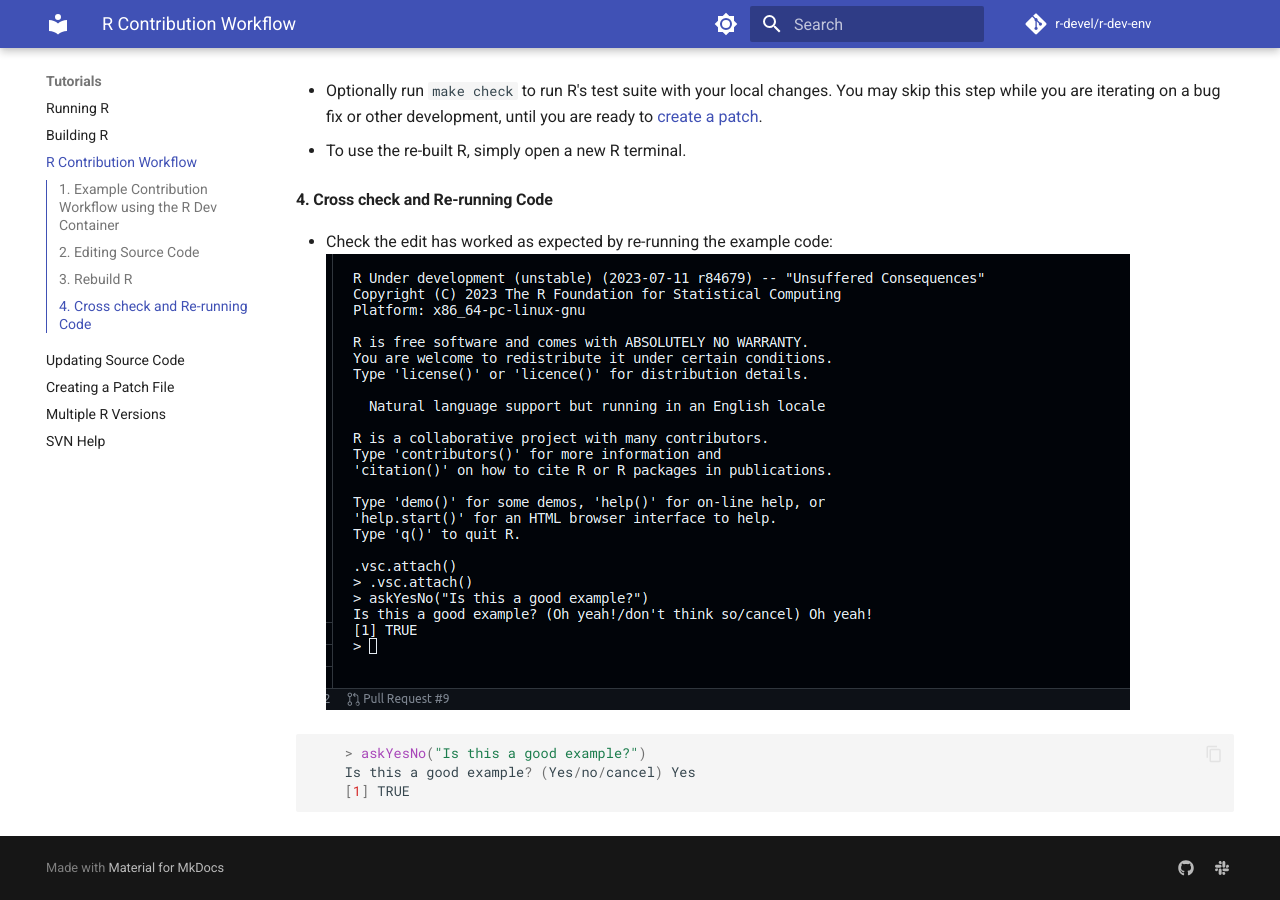
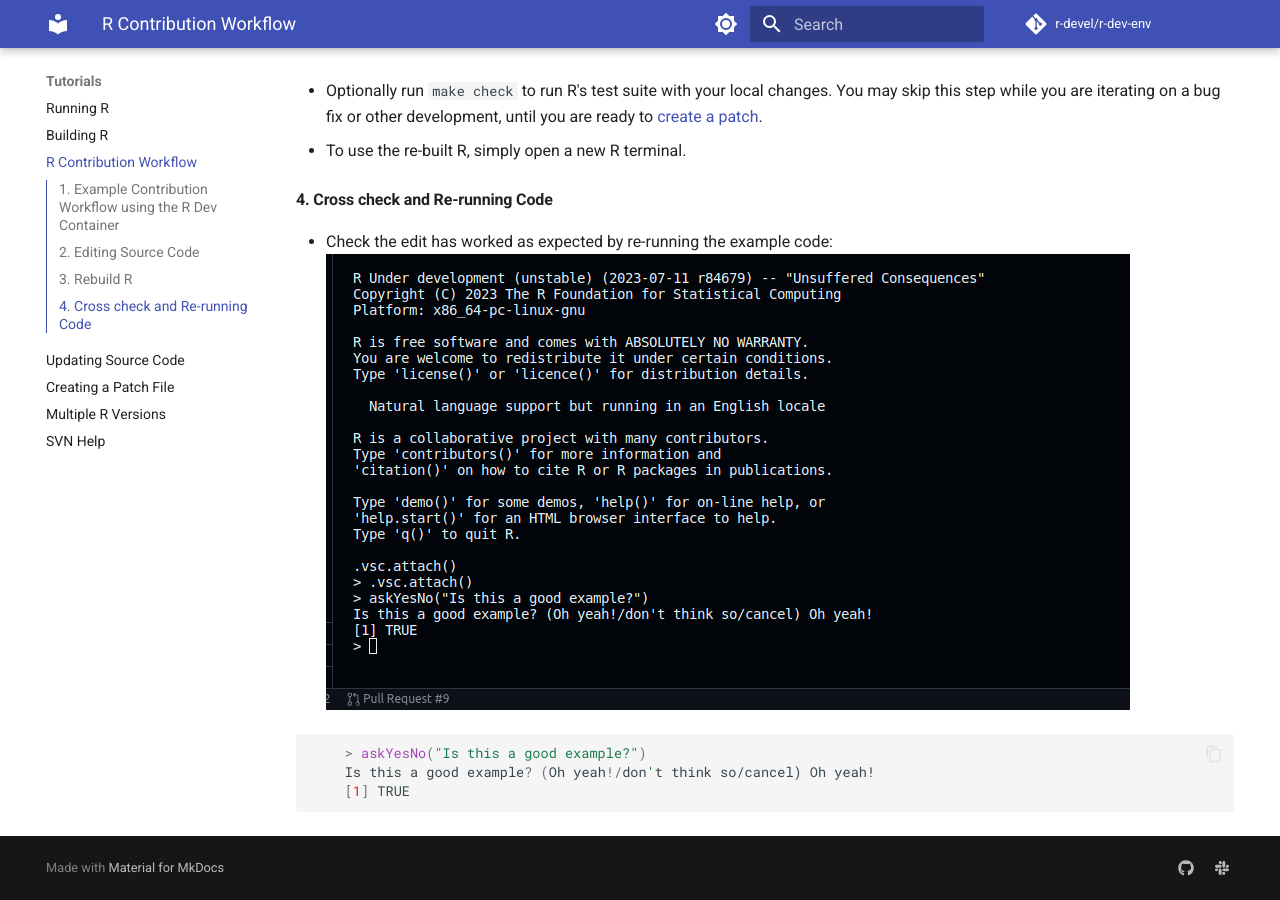
Before and after one commit to r-devel/r-dev-env, an MkDocs documentation site: the page built from docs/tutorials/contribution_workflow.md, in a window 1280 px wide and 900 px high, scrolled down 3906 px. Built offline with MkDocs 1.6.1 and Material for MkDocs 9.7.7, drawn with Linux system fonts in a browser that asks for light colours; comment, search, counter and statistics services are not loaded.

Commit message:
revert changed output

````diff
--- a/docs/tutorials/contribution_workflow.md
+++ b/docs/tutorials/contribution_workflow.md
@@ -76,6 +76,6 @@ text](../assets/rdev23.png)
 
 ```R
     > askYesNo("Is this a good example?")
-    Is this a good example? (Yes/no/cancel) Yes
+    Is this a good example? (Oh yeah!/don't think so/cancel) Oh yeah!
     [1] TRUE
 ```
````
